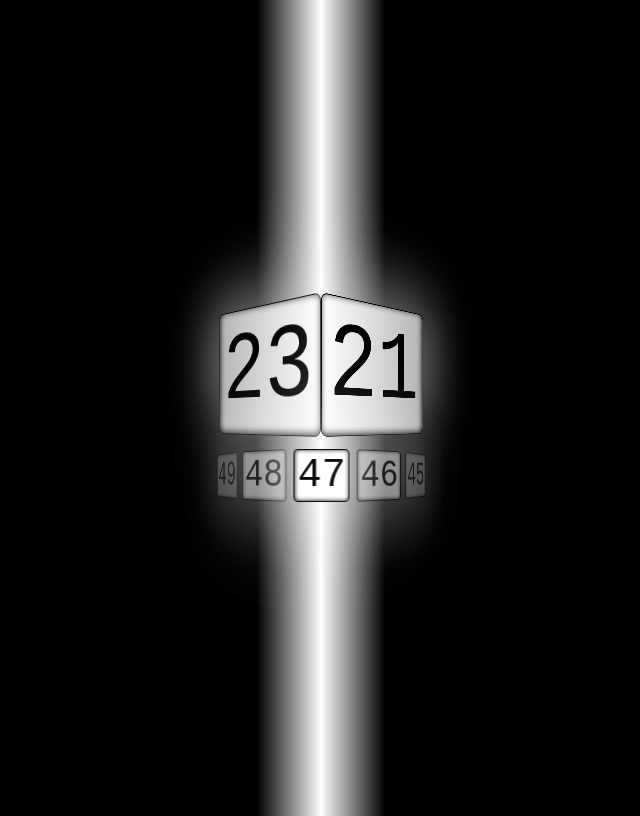
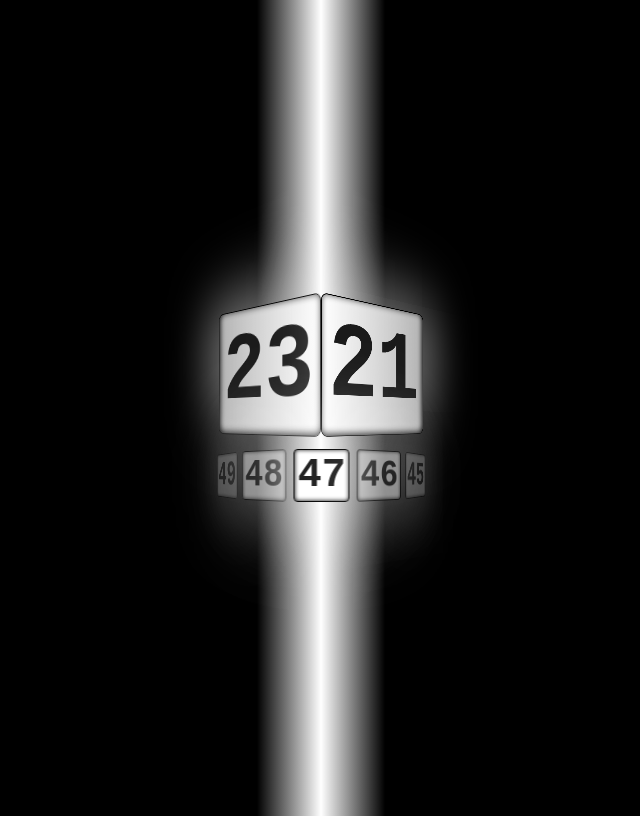
Before and after one commit to dkallen78/clocks, a plain HTML site: page twist-clock/twistClock.html in a window 1280 px wide. Shown: the whole page, without its empty margins (319-959 px from the left). Drawn offline with Linux system fonts and the light colour scheme.

Commit message:
much closer to done

```diff
--- a/twist-clock/twistClock.css
+++ b/twist-clock/twistClock.css
@@ -3,6 +3,8 @@ body {
   justify-content: center;
   height: 100vh;
   font-family: monospace;
+  font-weight: bold;
+  color: hsl(0, 0%, 10%);
   background-color: black;
   background-image: linear-gradient(to left, black 45%, white 50%, black 55%);
 }
```
